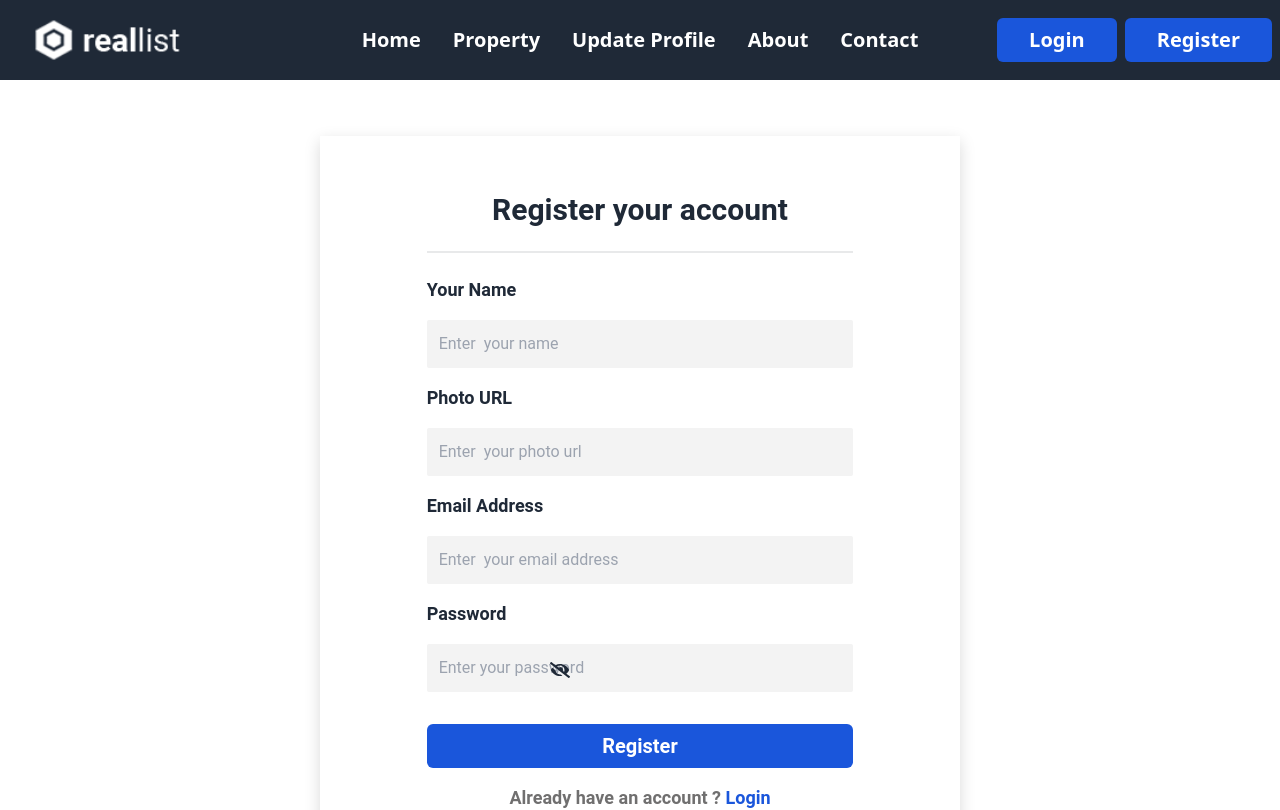
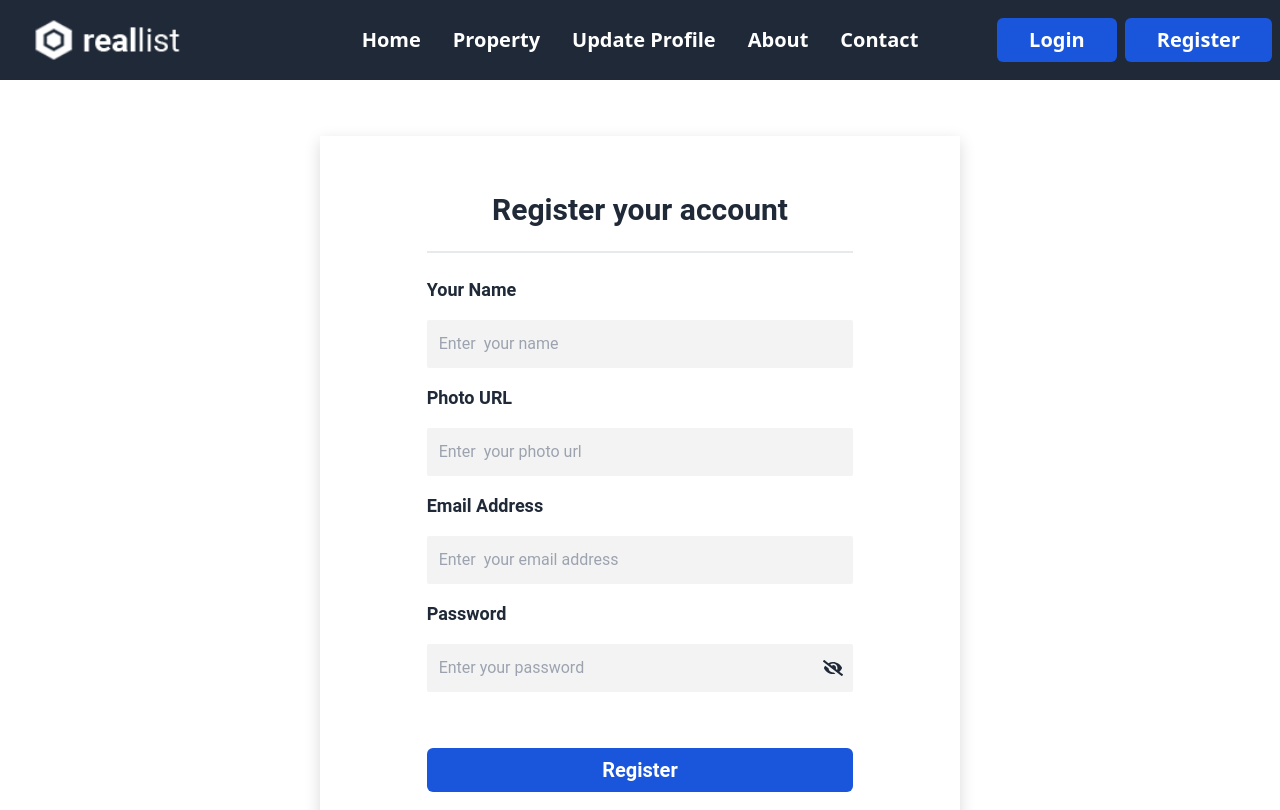
Before and after one commit to Tofazzal26/reallist-home, a React (Vite) app: page /register in a window 1280 px wide. Shown: the top 810 px of the page. Built offline with nearby package versions, Linux system fonts and the light colour scheme; no server answers.

Commit message:
some error code problem solve

```diff
--- a/src/AuthProvider/AuthProvider.jsx
+++ b/src/AuthProvider/AuthProvider.jsx
@@ -20,6 +20,8 @@ const AuthProvider = ({ children }) => {
   const [notLoading, setNotLoading] = useState(true);
   const [photo, setPhoto] = useState({});
 
+  const [profileLoad, setProfileLoad] = useState(false);
+
   useEffect(() => {
     const unSubscribe = onAuthStateChanged(auth, (currentUser) => {
       setUser(currentUser);
@@ -28,7 +30,7 @@ const AuthProvider = ({ children }) => {
     return () => {
       unSubscribe();
     };
-  }, []);
+  }, [profileLoad]);
 
   const logOut = () => {
     signOut(auth);
@@ -62,6 +64,7 @@ const AuthProvider = ({ children }) => {
     notLoading,
     setPhoto,
     photo,
+    setProfileLoad,
     updateUserProfile,
   };
   return (
--- a/src/Pages/Login/Login.jsx
+++ b/src/Pages/Login/Login.jsx
@@ -60,11 +60,11 @@ const Login = () => {
     logInEmailPassword(email, password)
       .then((result) => {
         navigate(location?.state ? location.state : "/");
-        toast.success("Login Successfully");
       })
       .catch((error) => {
         toast.error("Please enter a valid email & password");
       });
+    toast.success("Login Successfully");
   };
 
   return (
@@ -93,25 +93,31 @@ const Login = () => {
                   placeholder="Enter  your email address"
                   {...register("email", { required: true })}
                 />
-                {errors.email && toast.error("This Email field is required")}
+                {errors.email && (
+                  <p className="text-red-600">This Email field is required</p>
+                )}
 
                 <label className="lg:text-lg  md:text-base text-sm font-semibold">
                   Password
                 </label>
                 <br />
+                <div className="relative">
                   <input
                     type={showPassword ? "text" : "password"}
                     name="password"
-                  className="bg-[#f3f3f3] p-3 rounded-sm my-4 relative text-sm lg:text-base w-full outline-none text-[#9f9f9f]"
+                    className="bg-[#f3f3f3] p-3 rounded-sm my-4 text-sm lg:text-base w-full outline-none text-[#9f9f9f]"
                     placeholder="Enter your password"
                     {...register("password", { required: true })}
                   />
-                {errors.password &&
-                  toast.error("This Password field is required")}
+                  {errors.password && (
+                    <p className="text-red-600">
+                      This Password field is required
+                    </p>
+                  )}
 
                   <span
                     onClick={() => setShowPassword(!showPassword)}
-                  className="absolute cursor-pointer top-[440px] right-[710px]"
+                    className="absolute cursor-pointer top-[30px] right-[15px]"
                   >
                     {showPassword ? (
                       <FaEye size={20} />
@@ -119,6 +125,7 @@ const Login = () => {
                       <FaEyeSlash size={20} />
                     )}
                   </span>
+                </div>
 
                 <div className="flex justify-center gap-2">
                   <p
--- a/src/Pages/Register/Register.jsx
+++ b/src/Pages/Register/Register.jsx
@@ -14,7 +14,8 @@ const Register = () => {
     formState: { errors },
   } = useForm();
 
-  const { createUser, setPhoto, updateUserProfile } = useContext(AuthContext);
+  const { createUser, setPhoto, setProfileLoad, updateUserProfile } =
+    useContext(AuthContext);
 
   const location = useLocation();
   const navigate = useNavigate();
@@ -49,7 +50,7 @@ const Register = () => {
         console.log(result.user);
         updateUserProfile(name, photo)
           .then(() => {
-            toast.success("Register Success");
+            setProfileLoad(true);
             navigate(location?.state ? location.state : "/");
           })
           .catch((error) => {
@@ -59,6 +60,7 @@ const Register = () => {
       .catch((error) => {
         console.log(error);
       });
+    toast.success("Register Success");
   };
 
   return (
@@ -87,7 +89,9 @@ const Register = () => {
                   placeholder="Enter  your name"
                   {...register("name", { required: true })}
                 />
-                {errors.name && toast.error("This Name field is required")}
+                {errors.name && (
+                  <p className="text-red-600">This Name field is required</p>
+                )}
 
                 <label className="lg:text-lg md:text-base text-sm font-semibold ">
                   Photo URL
@@ -101,7 +105,9 @@ const Register = () => {
                   placeholder="Enter  your photo url"
                   {...register("photoURL", { required: true })}
                 />
-                {errors.photoURL && toast.error("This Photo field is required")}
+                {errors.photoURL && (
+                  <p className="text-red-600">This Photo field is required</p>
+                )}
                 <label className="lg:text-lg md:text-base text-sm font-semibold ">
                   Email Address
                 </label>
@@ -113,23 +119,30 @@ const Register = () => {
                   placeholder="Enter  your email address"
                   {...register("email", { required: true })}
                 />
-                {errors.email && toast.error("This Email field is required")}
+                {errors.email && (
+                  <p className="text-red-600">This Email field is required</p>
+                )}
 
                 <label className="lg:text-lg  md:text-base text-sm font-semibold">
                   Password
                 </label>
                 <br />
+
+                <div className="relative">
                   <input
                     type={showPassword ? "text" : "password"}
                     name="password"
-                  className="bg-[#f3f3f3] p-3 rounded-sm my-4 relative text-sm lg:text-base w-full outline-none text-[#9f9f9f]"
+                    className="bg-[#f3f3f3] p-3 rounded-sm my-4  text-sm lg:text-base w-full outline-none text-[#9f9f9f]"
                     placeholder="Enter your password"
                     {...register("password", { required: true })}
                   />
-                {errors.password &&
-                  toast.error("This Password field is required")}
+                  {errors.password && (
+                    <p className="text-red-600">
+                      This Password field is required
+                    </p>
+                  )}
                   <span
-                  className="absolute cursor-pointer top-[660px] right-[710px]"
+                    className="absolute cursor-pointer top-[30px] right-[10px]"
                     onClick={() => setShowPassword(!showPassword)}
                   >
                     {showPassword ? (
@@ -138,6 +151,7 @@ const Register = () => {
                       <FaEyeSlash size={20} />
                     )}
                   </span>
+                </div>
 
                 <br />
                 <button className="bg-[#1a56db] md:text-base text-sm lg:text-xl rounded-md p-2 w-full my-4 font-semibold text-white">
```
Lines whose indentation alone changed are shown as unchanged.
